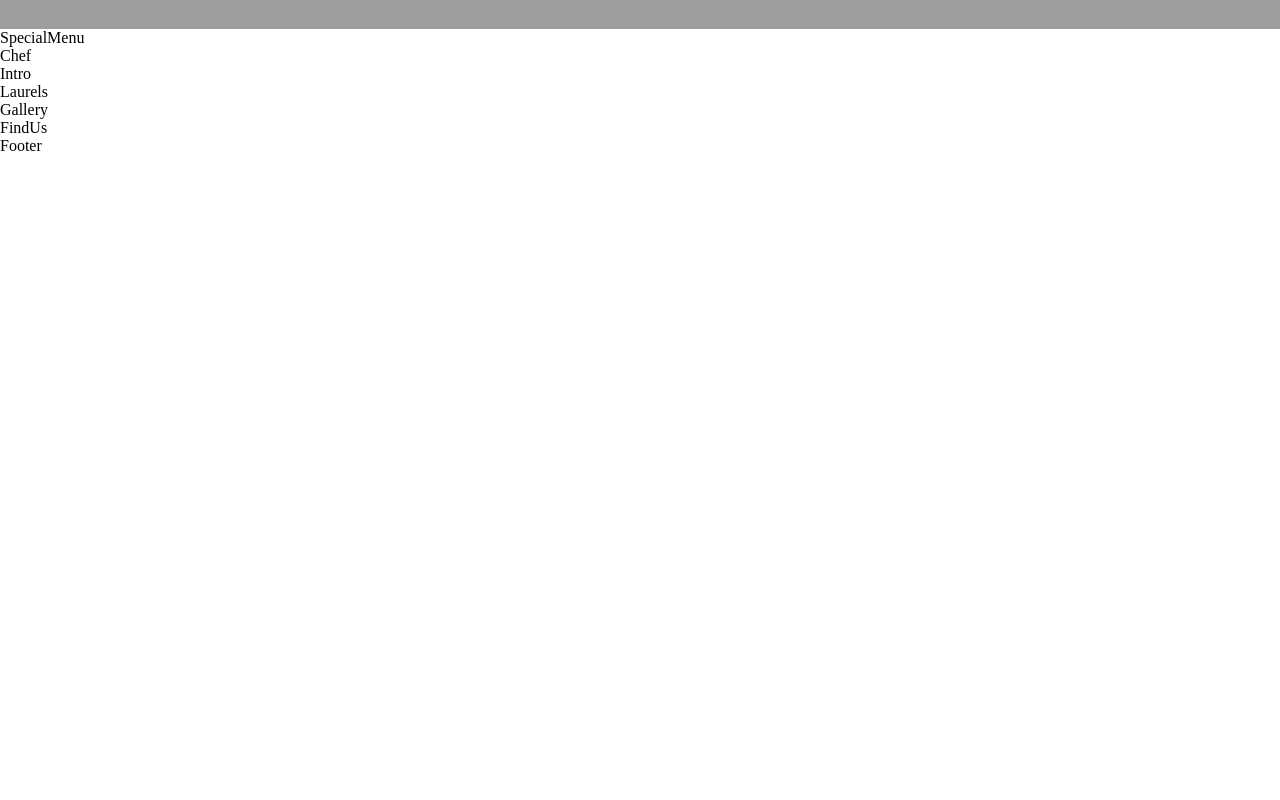
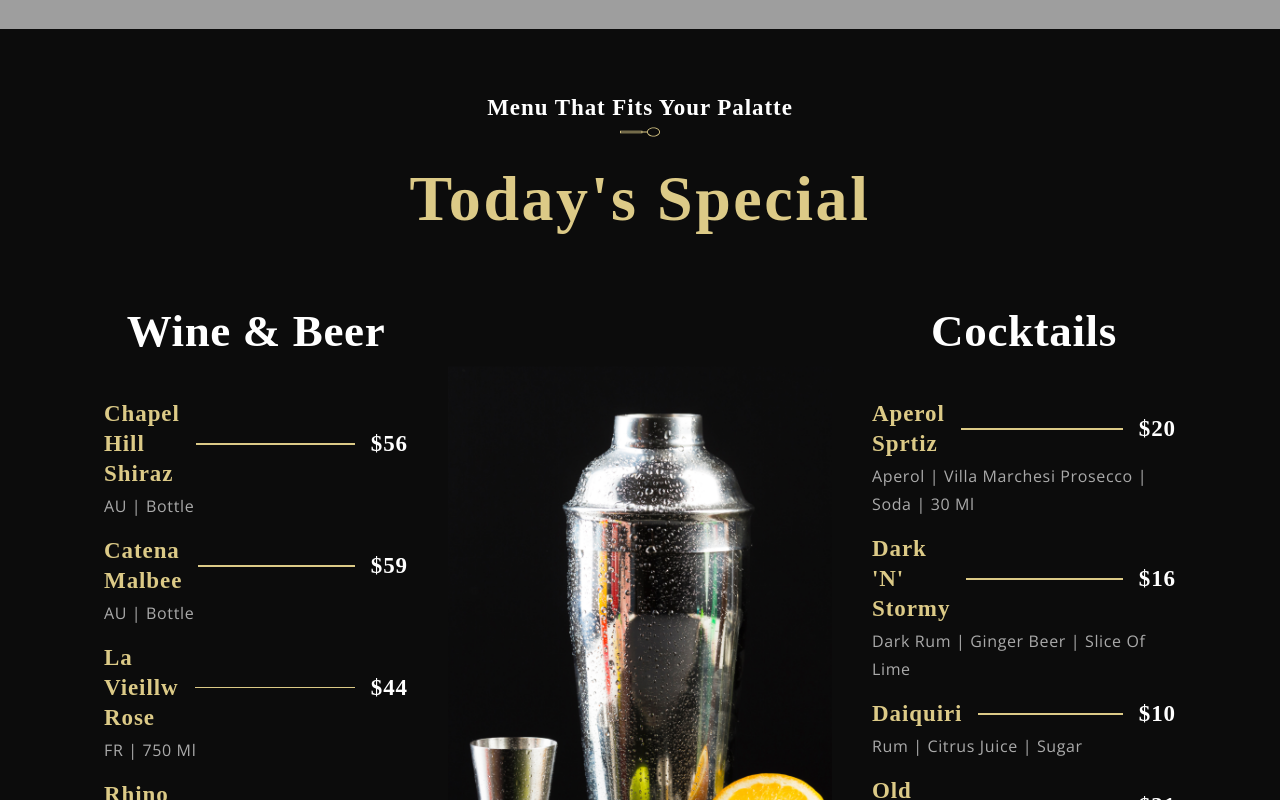
Before and after one commit to VaniaTavares/gerich-restaurant, a React (Create React App) app: page / in a window 1280 px wide. Shown: the part 1960-2760 px from the top of the page. Before the commit the page ends 2115 px from the top, so only its background shows below. Built offline with nearby package versions, Linux system fonts and the light colour scheme; grey boxes are pictures that could not be loaded; a web font is replaced by a local one.

Commit message:
menu section, responsiveness needs checking to avoid horizontal scrolling

```diff
--- a/src/components/Menuitem/MenuItem.css
+++ b/src/components/Menuitem/MenuItem.css
@@ -0,0 +1,35 @@
+.app__menuItem {
+  width: 100%;
+  margin: 1rem 0;
+
+  display: flex;
+  flex-direction: column;
+}
+
+.app__menuItem-head {
+  display: flex;
+  justify-content: space-between;
+  align-items: center;
+}
+
+.app__menuItem-sub {
+  width: 100%;
+  margin-top: 0.2rem;
+}
+
+.app__menuItem-name {
+  flex: 1;
+}
+
+.app__menuItem-dash {
+  width: clamp(60px, 90%, 310px);
+  height: 1.5px;
+  background-color: var(--color-golden);
+  margin: 0 1rem;
+}
+
+.app__menuItem-price {
+  display: flex;
+  justify-content: flex-end;
+  align-items: flex-end;
+}
--- a/src/components/Menuitem/MenuItem.jsx
+++ b/src/components/Menuitem/MenuItem.jsx
@@ -1,10 +1,25 @@
-import React from 'react';
+import React from "react";
 
-import './MenuItem.css';
+import "./MenuItem.css";
 
-const MenuItem = () => (
-  <div>
-    MenuItem
+const MenuItem = ({ title, price, tags }) => (
+  <div className="app__menuItem">
+    <div className="app__menuItem-head">
+      <div className="app__menuItem-name">
+        <p className="p__cormorant" style={{ color: "#dcca87" }}>
+          {title}
+        </p>
+      </div>
+      <div className="app__menuItem-dash" />
+      <div className="app__menuItem-price">
+        <p className="p__cormorant">{price}</p>
+      </div>
+    </div>
+    <div className="app__menuItem-sub">
+      <p className="p__opensans" style={{ color: "#aaa" }}>
+        {tags}
+      </p>
+    </div>
   </div>
 );
 
--- a/src/container/Menu/SpecialMenu.css
+++ b/src/container/Menu/SpecialMenu.css
@@ -0,0 +1,88 @@
+.app__specialMenu {
+  flex-direction: column;
+  background-color: var(--color-black);
+}
+
+.app__specialMenu-title {
+  margin-bottom: 2rem;
+  text-align: center;
+}
+
+.app__specialMenu-menu {
+  width: 80%;
+  margin: 2rem 0;
+  display: flex;
+  justify-content: center;
+  align-items: flex-start;
+
+  flex-direction: column;
+}
+
+.app__specialMenu-menu_heading {
+  font-family: var(--font-base);
+  font-weight: 600;
+  font-size: 45px;
+  line-height: 55px;
+  letter-spacing: 0.04rem;
+  color: var(--color-white);
+}
+
+.app__specialMenu-menu_wine {
+  flex: 1;
+  width: 100%;
+  flex-direction: column;
+  margin-right: 1rem;
+}
+
+.app__specialMenu-menu_cocktails {
+  flex: 1;
+  width: 100%;
+  flex-direction: column;
+  margin-left: 1rem;
+}
+
+.app__specialMenu-menu_img {
+  display: none;
+}
+
+.app__specialMenu-menu_img img {
+  width: 100%;
+  height: auto;
+}
+
+.app__specialMenu-menu_items {
+  flex-direction: column;
+  margin: 1.5rem 0;
+  width: 100%;
+}
+
+@media screen and (min-width: 700px) {
+  .app__specialMenu-menu {
+    width: 100%;
+    margin: 2rem 0;
+    display: flex;
+    justify-content: center;
+    align-items: flex-start;
+
+    flex-direction: row;
+  }
+}
+@media screen and (min-width: 1100px) {
+  .app__specialMenu-menu_img {
+    width: clamp(285px, 30vw, 410px);
+    height: inherit;
+    margin: auto 2rem;
+    display: block;
+  }
+  .app__specialMenu-menu_wine,
+  .app__specialMenu-menu_cocktails {
+    margin: 0 0.5rem;
+  }
+}
+
+@media screen and (min-width: 1500px) {
+  .app__specialMenu-menu {
+    width: 90%;
+    margin: 2rem auto;
+  }
+}
--- a/src/container/Menu/SpecialMenu.jsx
+++ b/src/container/Menu/SpecialMenu.jsx
@@ -1,10 +1,50 @@
-import React from 'react';
-
-import './SpecialMenu.css';
+import React from "react";
+import { SubHeading, MenuItem } from "../../components";
+import { images, data } from "../../constants";
+import "./SpecialMenu.css";
 
 const SpecialMenu = () => (
-  <div>
-    SpecialMenu
+  <div className="app__specialMenu flex__center section__padding" id="menu">
+    <div className="app__specialMenu-title">
+      <SubHeading title="Menu that fits your Palatte" />
+      <h1 className="headtext__cormorant">Today's Special</h1>
+    </div>
+    <div className="app__specialMenu-menu">
+      <div className="app__specialMenu-menu_wine flex__center">
+        <p className="app__specialMenu-menu_heading">Wine & Beer</p>
+        <div className="app__specialMenu-menu_items">
+          {data.wines.map((beverage, index) => (
+            <MenuItem
+              key={index + beverage.title}
+              title={beverage.title}
+              price={beverage.price}
+              tags={beverage.tags}
+            />
+          ))}
+        </div>
+      </div>
+      <div className="app__specialMenu-menu_img">
+        <img src={images.menu} alt="Menu display" />
+      </div>
+      <div className="app__specialMenu-menu_cocktails flex__center">
+        <p className="app__specialMenu-menu_heading">Cocktails</p>
+        <div className="app__specialMenu-menu_items">
+          {data.cocktails.map((beverage, index) => (
+            <MenuItem
+              key={index + beverage.title}
+              price={beverage.price}
+              title={beverage.title}
+              tags={beverage.tags}
+            />
+          ))}
+        </div>
+      </div>
+    </div>
+    <div style={{ marginTop: "4vh" }}>
+      <button type="button" className="custom__button">
+        View More
+      </button>
+    </div>
   </div>
 );
 
```
